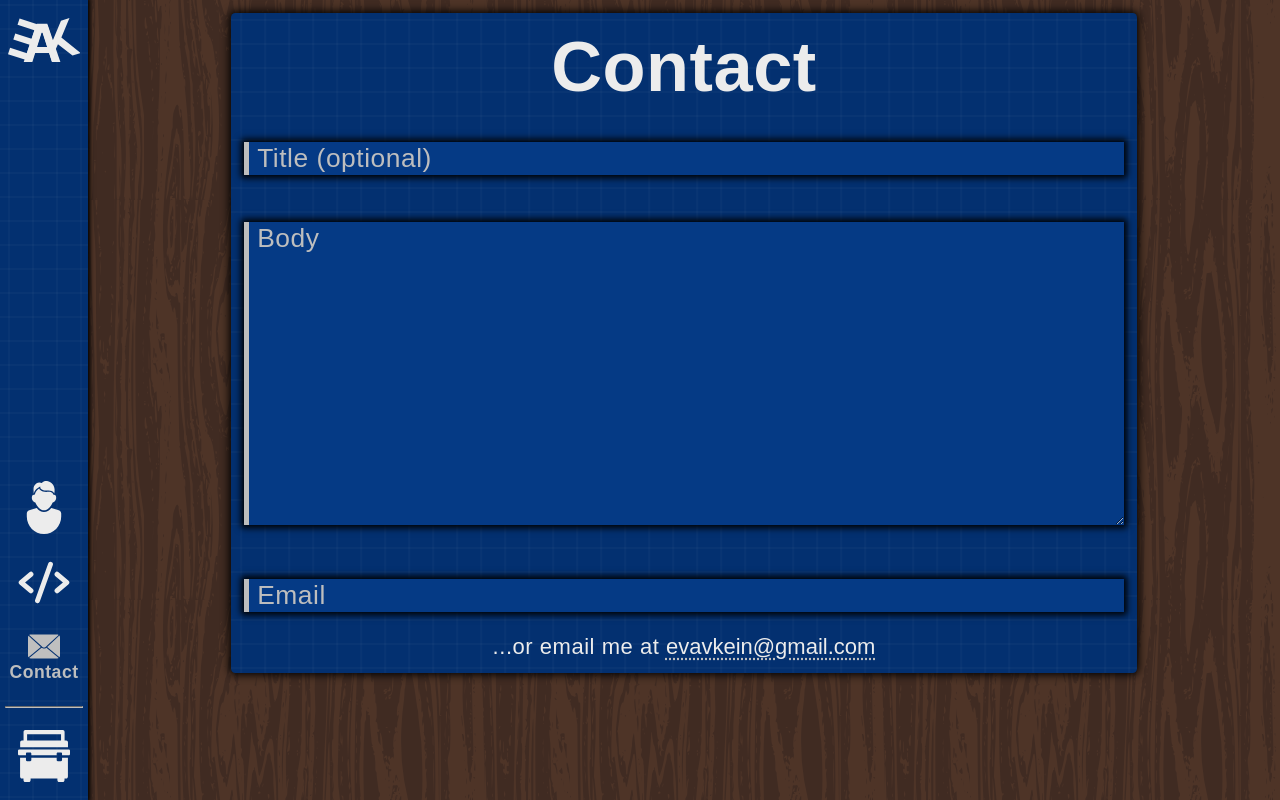
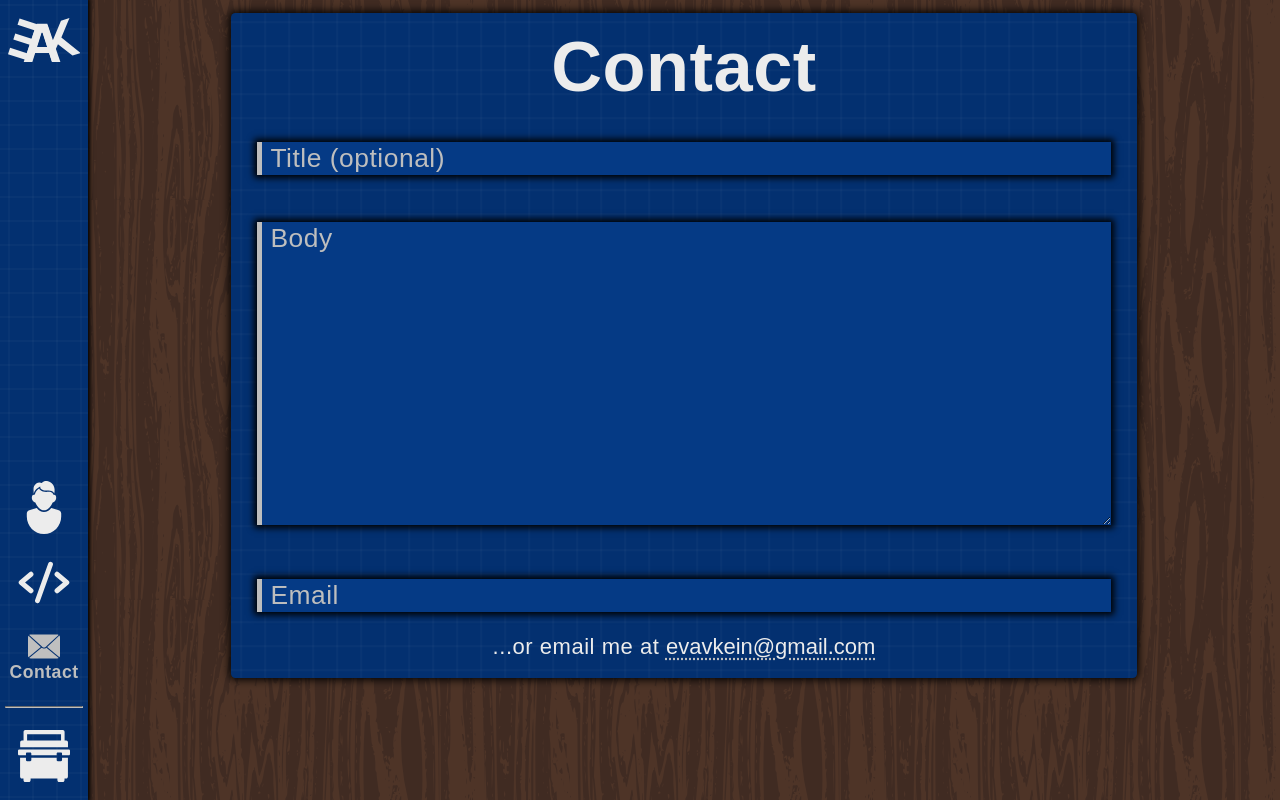
Before and after one commit to EvAvKein/Website, a SvelteKit app: page /contact in a window 1280 px wide. Built offline with nearby package versions, Linux system fonts and the light colour scheme.

Commit message:
refactor (contact): add minor paddings
i feel less bad about tiny commits like these (regarding how they inflate my github contributions graph) when it's shortly after a big/amalgam commit, like the one from a few hours ago

```diff
--- a/src/routes/contact/+page.svelte
+++ b/src/routes/contact/+page.svelte
@@ -101,6 +101,7 @@
   #contact {
     width: clamp(20em, 85vw, 50em);
     text-align: center;
+    padding: 0 0.75em 0.25em;
   }
 
   #contact > * {margin-inline: auto}
```
